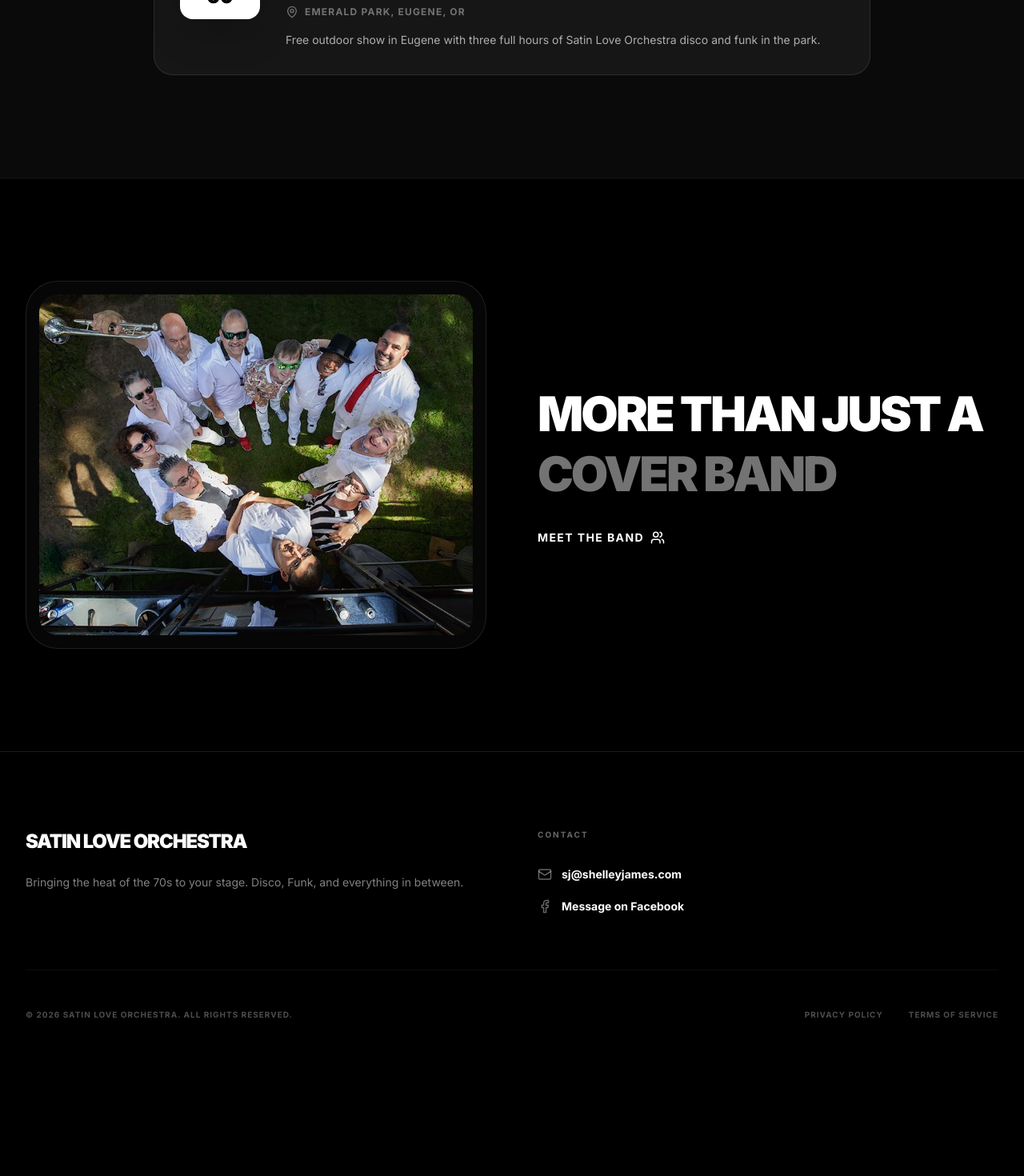
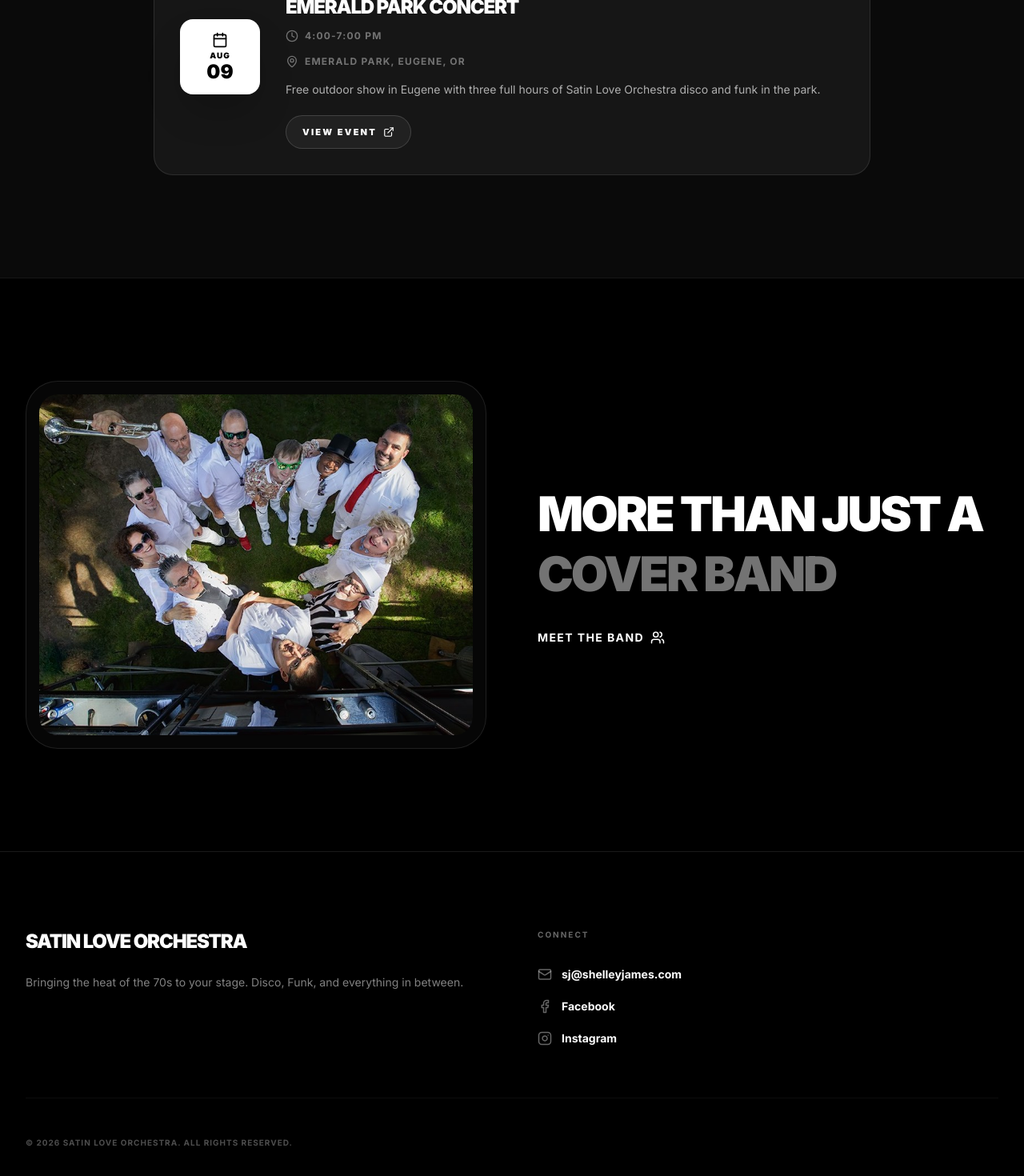
Before and after one commit to austinwarren/SLO-site, a React (Vite) app: page / in a window 1280 px wide. Shown: the part 1744-3214 px from the top of the page at 80% size. Before the commit the page ends 3068 px from the top, so only its background shows below. Built offline with nearby package versions, Linux system fonts and the light colour scheme.

Commit message:
fix: update links

```diff
--- a/src/App.tsx
+++ b/src/App.tsx
@@ -86,10 +86,22 @@ function upsertJsonLd(id: string, schema: Record<string, unknown>) {
 }
 
 function ScrollToTop() {
-  const { pathname } = useLocation();
+  const { pathname, hash } = useLocation();
+
   useEffect(() => {
+    if (hash) {
+      const element = document.getElementById(hash.slice(1));
+      if (element) {
+        requestAnimationFrame(() => {
+          element.scrollIntoView({ behavior: 'smooth', block: 'start' });
+        });
+        return;
+      }
+    }
+
     window.scrollTo(0, 0);
-  }, [pathname]);
+  }, [pathname, hash]);
+
   return null;
 }
 
--- a/src/components/Footer.tsx
+++ b/src/components/Footer.tsx
@@ -1,4 +1,4 @@
-import { Facebook, Mail } from 'lucide-react';
+import { Facebook, Instagram, Mail } from 'lucide-react';
 
 export default function Footer() {
   return (
@@ -13,7 +13,7 @@ export default function Footer() {
           </div>
 
           <div>
-            <h4 className="font-sans text-[10px] font-bold mb-8 tracking-[0.2em] uppercase text-white/40">CONTACT</h4>
+            <h4 className="font-sans text-[10px] font-bold mb-8 tracking-[0.2em] uppercase text-white/40">Connect</h4>
             <a href="mailto:sj@shelleyjames.com" className="flex items-center gap-3 text-sm font-bold hover:text-neutral-400 transition-colors">
               <Mail size={18} className="text-white/40" />
               sj@shelleyjames.com
@@ -22,20 +22,25 @@ export default function Footer() {
               href="https://www.facebook.com/satinloveorchestra"
               target="_blank"
               rel="noreferrer"
-              className="mt-5 inline-flex items-center gap-3 text-sm font-bold hover:text-neutral-400 transition-colors"
+              className="mt-5 flex items-center gap-3 text-sm font-bold hover:text-neutral-400 transition-colors"
             >
               <Facebook size={18} className="text-white/40" />
-              Message on Facebook
+              Facebook
+            </a>
+            <a
+              href="https://www.instagram.com/satinlove.orchestra/"
+              target="_blank"
+              rel="noreferrer"
+              className="mt-5 flex items-center gap-3 text-sm font-bold hover:text-neutral-400 transition-colors"
+            >
+              <Instagram size={18} className="text-white/40" />
+              Instagram
             </a>
           </div>
         </div>
 
-        <div className="border-t border-white/5 pt-12 flex flex-col md:flex-row justify-between items-center gap-6 text-[10px] font-bold uppercase tracking-widest text-white/30">
-          <p>© {new Date().getFullYear()} Satin Love Orchestra. All Rights Reserved.</p>
-          <div className="flex space-x-8">
-            <a href="#" className="hover:text-white transition-colors">Privacy Policy</a>
-            <a href="#" className="hover:text-white transition-colors">Terms of Service</a>
-          </div>
+        <div className="border-t border-white/5 pt-12 flex justify-center md:justify-start text-[10px] font-bold uppercase tracking-widest text-white/30">
+          <p>&copy; {new Date().getFullYear()} Satin Love Orchestra. All Rights Reserved.</p>
         </div>
       </div>
     </footer>
--- a/src/components/ShowCard.tsx
+++ b/src/components/ShowCard.tsx
@@ -11,6 +11,7 @@ interface ShowCardProps {
   flyerAlt?: string;
   badgeLabel?: string;
   ticketUrl?: string;
+  ticketLabel?: string;
 }
 
 export default function ShowCard({
@@ -23,6 +24,7 @@ export default function ShowCard({
   flyerAlt,
   badgeLabel,
   ticketUrl,
+  ticketLabel,
 }: ShowCardProps) {
   const [month, day] = date.split(' ');
   const [isFlyerOpen, setIsFlyerOpen] = useState(false);
@@ -88,7 +90,7 @@ export default function ShowCard({
                   rel="noreferrer"
                   className="mt-5 inline-flex items-center justify-center gap-2 rounded-full border border-white/15 bg-white/5 px-5 py-3 font-sans text-[11px] font-black uppercase tracking-[0.2em] text-white transition-colors hover:bg-white hover:text-black sm:justify-start"
                 >
-                  Event Tickets <ExternalLink size={14} />
+                  {ticketLabel ?? 'Event Tickets'} <ExternalLink size={14} />
                 </a>
               ) : null}
             </div>
--- a/src/pages/Home.tsx
+++ b/src/pages/Home.tsx
@@ -64,7 +64,7 @@ export default function Home() {
       </section>
 
       {/* Featured Show Section */}
-      <section className="py-32 bg-neutral-950 border-y border-white/5">
+      <section id="catch-the-love-live" className="py-32 bg-neutral-950 border-y border-white/5">
         <div className="max-w-7xl mx-auto px-4 sm:px-6 lg:px-8">
           <div className="mb-16 text-center">
             <h2 className="font-display text-4xl sm:text-6xl text-white mb-4 font-black tracking-tighter">CATCH THE LOVE LIVE</h2>
@@ -81,6 +81,7 @@ export default function Home() {
               flyerImage={julyFourthFlyer}
               flyerAlt="Lights of Liberty July 4, 2026 flyer featuring Satin Love Orchestra and Agents of Unity"
               ticketUrl="https://www.subutil.com/light-of-liberty-tickets/"
+              ticketLabel="View Event"
             />
             <ShowCard
               date="JULY 10"
@@ -88,6 +89,8 @@ export default function Home() {
               venue="Zoo Nights"
               time="6:30-8:30 PM"
               details="Summer evening set at the Oregon Zoo as part of the Zoo Nights concert series."
+              ticketUrl="https://shop.oregonzoo.org/events/55b2c755-d155-a0b2-5b72-51cea39df45e"
+              ticketLabel="View Event"
             />
             <ShowCard
               date="AUG 09"
@@ -96,6 +99,8 @@ export default function Home() {
               time="4:00-7:00 PM"
               badgeLabel="Free Show"
               details="Free outdoor show in Eugene with three full hours of Satin Love Orchestra disco and funk in the park."
+              ticketUrl="https://www.rrpark.org/2026-08-09-satin-love-orchestra"
+              ticketLabel="View Event"
             />
           </div>
         </div>
--- a/src/pages/Music.tsx
+++ b/src/pages/Music.tsx
@@ -122,9 +122,9 @@ export default function PlaylistPage() {
             We're constantly adding new classics to our repertoire. Come see us live to experience the full Orchestra sound.
           </p>
           <div className="flex justify-center gap-6 relative z-10">
-            <Link to="/booking" className="px-12 py-5 bg-white text-black font-black text-xs tracking-widest uppercase rounded-full hover:bg-neutral-200 transition-all">
+            <a href={`${import.meta.env.BASE_URL}#catch-the-love-live`} className="px-12 py-5 bg-white text-black font-black text-xs tracking-widest uppercase rounded-full hover:bg-neutral-200 transition-all">
               VIEW SHOW DATES
-            </Link>
+            </a>
           </div>
         </motion.div>
       </div>
--- a/src/pages/Shows.tsx
+++ b/src/pages/Shows.tsx
@@ -12,7 +12,7 @@ export default function Booking() {
         >
           <h1 className="font-display text-4xl sm:text-6xl text-white mb-6 uppercase tracking-tight">BOOKING & PRESS</h1>
           <p className="font-sans text-lg sm:text-xl text-white/60 max-w-2xl mx-auto">
-            Everything you need to bring the Orchestra to your stage. From high-res assets to our booking request form.
+            Book Satin Love Orchestra for your next event or get in touch with our team. Press resources will be available soon.
           </p>
         </motion.div>
 
@@ -25,26 +25,14 @@ export default function Booking() {
           <div className="glass-card rounded-[3rem] p-8 sm:p-12 shadow-xl border-2 border-white/10 text-center">
             <h2 className="font-display text-4xl text-white mb-4 uppercase">ELECTRONIC PRESS KIT</h2>
             <p className="font-sans text-white/70 mb-8 max-w-xl mx-auto">
-              Need high-res photos, stage plots, or band bios for your event? Download our full Electronic Press Kit below.
+              Coming soon. Use the booking form above or contact us for media assets and press inquiries.
             </p>
-            <div className="flex flex-col sm:flex-row gap-4 justify-center items-center">
-              <button className="w-full sm:w-auto px-10 py-5 bg-white text-black font-black text-xs rounded-full hover:bg-neutral-200 transition-all shadow-lg flex items-center justify-center gap-3 group">
-                DOWNLOAD FULL EPK (ZIP)
-                <svg className="w-5 h-5 group-hover:translate-y-1 transition-transform" fill="none" stroke="currentColor" viewBox="0 0 24 24"><path strokeLinecap="round" strokeLinejoin="round" strokeWidth="2" d="M4 16v1a2 2 0 002 2h12a2 2 0 002-2v-1m-4-4l-4 4m0 0l-4-4m4 4V4"></path></svg>
-              </button>
-            </div>
-
-            <div className="mt-12 pt-12 border-t border-white/10">
-              <h3 className="font-sans text-[10px] tracking-[0.3em] text-white/40 mb-8 uppercase">INDIVIDUAL PRESS ASSETS</h3>
-              <div className="grid grid-cols-2 md:grid-cols-4 gap-4">
-                {['Stage Plot', 'Band Bio', 'Hi-Res Logo', 'Promo Photo'].map((asset) => (
-                  <button key={asset} className="p-4 bg-white/5 rounded-2xl border border-white/10 hover:border-white hover:text-black transition-all font-sans font-bold text-xs text-white/60 flex flex-col items-center gap-2">
-                    <svg className="w-6 h-6 opacity-40" fill="none" stroke="currentColor" viewBox="0 0 24 24"><path strokeLinecap="round" strokeLinejoin="round" strokeWidth="2" d="M9 12h6m-6 4h6m2 5H7a2 2 0 01-2-2V5a2 2 0 012-2h5.586a1 1 0 01.707.293l5.414 5.414a1 1 0 01.293.707V19a2 2 0 01-2 2z"></path></svg>
-                    {asset}
-                  </button>
-                ))}
-              </div>
-            </div>
+            <a
+              href="mailto:sj@shelleyjames.com"
+              className="inline-flex items-center justify-center rounded-full border border-white/15 bg-white/5 px-8 py-4 font-sans text-xs font-black uppercase tracking-[0.2em] text-white transition-colors hover:bg-white hover:text-black"
+            >
+              Email Shelley James
+            </a>
           </div>
         </section>
       </div>
```
